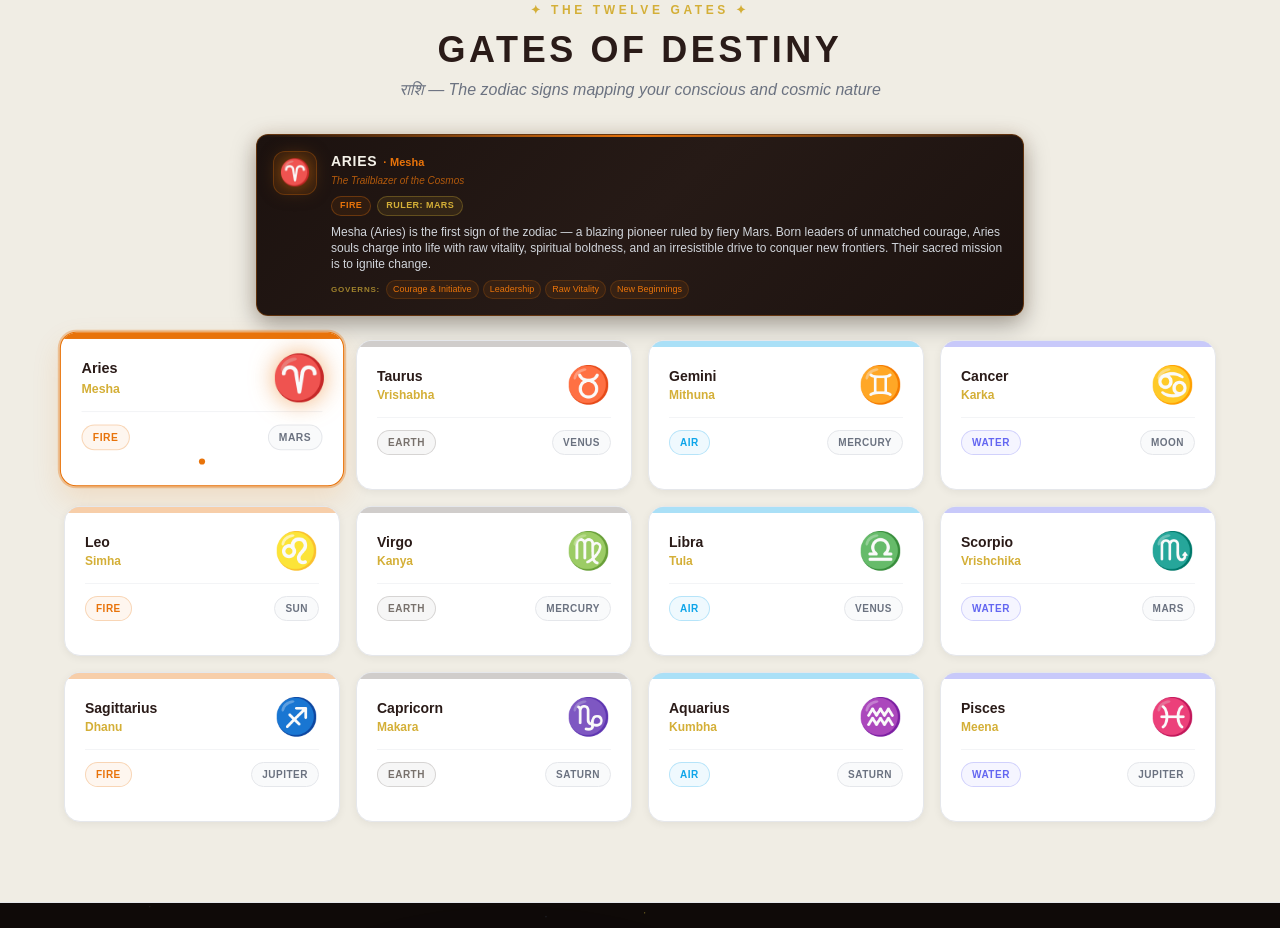
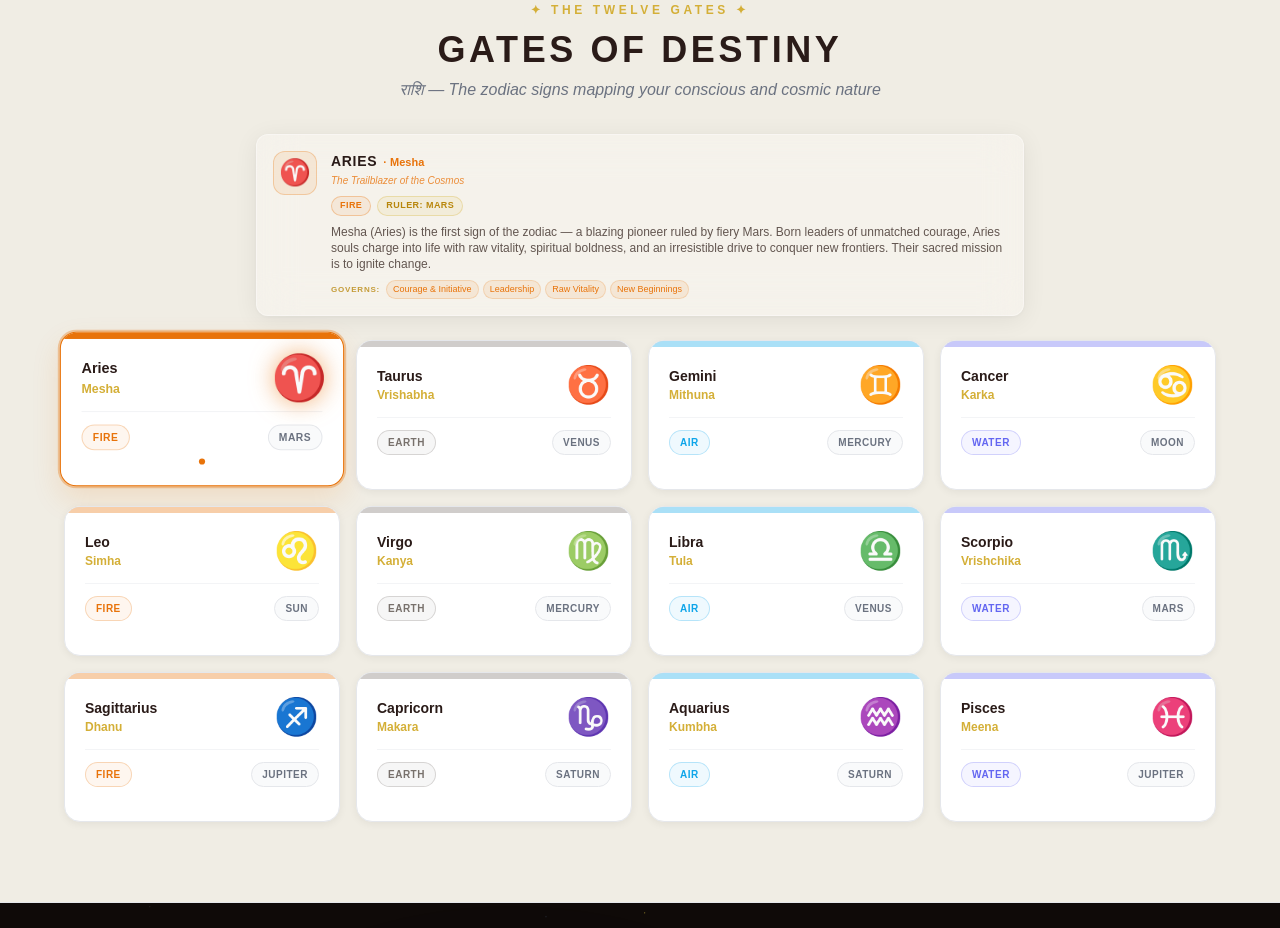
Before and after one commit to Saptak-d/ASTRODEV_Frontend, a React (Vite) app: page / in a window 1280 px wide. Shown: the part 2240-3168 px from the top of the page. Built offline with nearby package versions, Linux system fonts and the light colour scheme.

Commit message:
style: apply frosted glass effect to zodiac hover box matching planet hover style

```diff
--- a/src/pages/Landing.jsx
+++ b/src/pages/Landing.jsx
@@ -570,19 +570,15 @@ export default function Landing() {
             const elColor = elementColors[z.element] || '#D4AF37';
             return (
               <div
-                className="max-w-3xl mx-auto mb-6 rounded-xl p-3.5 sm:p-4 border text-left shadow-lg transition-all duration-300 relative overflow-hidden"
+                className="max-w-3xl mx-auto mb-6 rounded-xl p-3.5 sm:p-4 text-left transition-all duration-300 relative overflow-hidden"
                 style={{
-                  background: 'linear-gradient(135deg, #1C120F 0%, #261A16 50%, #1C120F 100%)',
-                  borderColor: elColor + '55',
-                  boxShadow: `0 8px 24px rgba(0,0,0,0.35), 0 0 16px ${elColor}18`,
+                  background: 'rgba(255, 253, 250, 0.35)',
+                  backdropFilter: 'blur(20px)',
+                  WebkitBackdropFilter: 'blur(20px)',
+                  border: '1px solid rgba(255, 255, 255, 0.35)',
+                  boxShadow: '0 4px 24px rgba(0,0,0,0.07), 0 1px 4px rgba(0,0,0,0.04)',
                 }}
               >
-                {/* Glowing accent top line */}
-                <div
-                  className="absolute top-0 left-0 right-0 h-[2px] transition-all duration-300"
-                  style={{ background: `linear-gradient(90deg, transparent, ${elColor}, transparent)` }}
-                />
-
                 <div className="flex items-start gap-3.5 relative">
                   {/* Zodiac Symbol */}
                   <div
@@ -593,7 +589,6 @@ export default function Landing() {
                       color: elColor,
                       fontSize: '1.6rem',
                       lineHeight: 1,
-                      filter: `drop-shadow(0 0 8px ${elColor}88)`,
                     }}
                   >
                     {z.sign}
@@ -603,18 +598,18 @@ export default function Landing() {
                   <div className="flex-1 min-w-0">
                     {/* Name + tagline row */}
                     <div className="flex flex-wrap items-baseline gap-1.5 mb-0.5">
-                      <h3 className="text-sm font-bold text-[#F5F2E9] font-serif tracking-wider uppercase">
+                      <h3 className="text-sm font-bold text-[#2A1B18] font-serif tracking-wider uppercase">
                         {t(z.nameKey)}
                       </h3>
                       <span className="text-[11px] font-sans font-bold" style={{ color: elColor }}>
                         · {t(z.subKey)}
                       </span>
                     </div>
-                    <p className="text-[10px] font-sans italic mb-2" style={{ color: elColor + 'BB' }}>
+                    <p className="text-[10px] font-sans italic mb-2" style={{ color: elColor + 'CC' }}>
                       {z.tagline}
                     </p>
 
-                    {/* Badges + desc in one compact row */}
+                    {/* Badges */}
                     <div className="flex flex-wrap items-center gap-1.5 mb-2">
                       <span
                         className="text-[9px] font-sans font-bold uppercase tracking-wider px-2 py-0.5 rounded-full border"
@@ -622,18 +617,18 @@ export default function Landing() {
                       >
                         {t(elementKeyMap[z.element])}
                       </span>
-                      <span className="text-[9px] font-sans font-bold uppercase tracking-wider px-2 py-0.5 rounded-full border border-[#D4AF37]/30 text-[#D4AF37] bg-[#D4AF37]/10">
+                      <span className="text-[9px] font-sans font-bold uppercase tracking-wider px-2 py-0.5 rounded-full border border-[#D4AF37]/30 text-[#B8860B] bg-[#D4AF37]/10">
                         Ruler: {t(z.rulerKey)}
                       </span>
                     </div>
 
-                    <p className="text-[10px] sm:text-xs text-gray-300 font-sans leading-relaxed mb-2">
+                    <p className="text-[10px] sm:text-xs text-[#3D2E28]/80 font-sans leading-relaxed mb-2">
                       {z.desc}
                     </p>
 
                     {/* Governs tags */}
                     <div className="flex flex-wrap items-center gap-1">
-                      <span className="text-[8px] font-sans font-bold uppercase tracking-widest text-[#D4AF37]/70 mr-0.5">
+                      <span className="text-[8px] font-sans font-bold uppercase tracking-widest text-[#B8860B]/80 mr-0.5">
                         Governs:
                       </span>
                       {z.governs.map((gov, gi) => (
```
